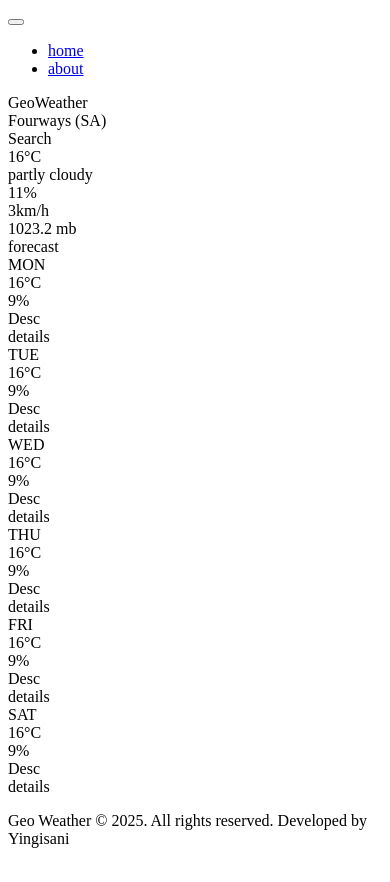
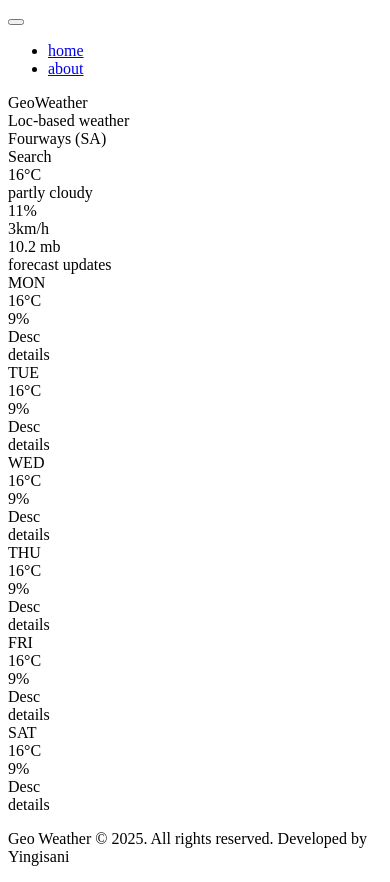
Before and after one commit to mystackbox/prj-weather, an Angular app: page /home in a window 390 px wide. Built offline with nearby package versions, Linux system fonts and the light colour scheme.

Commit message:
Cleaned the media query breakpoints

```diff
--- a/src/app/app.component.html
+++ b/src/app/app.component.html
@@ -1,2 +1,2 @@
 
-<app-main-grid></app-main-grid>
+<app-main-grid/>
--- a/src/app/features/home/pages/home/home.component.html
+++ b/src/app/features/home/pages/home/home.component.html
@@ -1,5 +1,5 @@
 <section id="home-page-container">
-  <article class="page-name"> forecast</article>
+  <article class="page-name"> forecast updates</article>
 
   <article class="page-content">
     <div class="week-weather">
--- a/src/app/layout/header/header.component.html
+++ b/src/app/layout/header/header.component.html
@@ -1,14 +1,11 @@
 <section id="header-container">
-
   <div class="site-identity">
     <div class="site-name">
+      <span><i class="bi bi-crosshair"></i></span>
       <span class="first-title-word">Geo</span>
       <span class="second-title-word">Weather</span>
     </div>
-    <!-- <div class="statement">
-    Location-based weather
-  </div> -->
+
+    <div class="statement">Loc-based weather</div>
   </div>
-
-
 </section>
--- a/src/app/layout/pinned-weather/pinned-weather.component.html
+++ b/src/app/layout/pinned-weather/pinned-weather.component.html
@@ -6,7 +6,7 @@
         <!-- <i class="bi bi-calendar-minus"></i> 14/11/2025 -->
       </div>
     </div>
-    <div class="search-form-container">Search <i class="bi bi-search"></i></div>
+    <div class="search-form-container"> <i class="bi bi-search"></i> Search  </div>
   </div>
 
   <div class="current-weather-container">
@@ -31,7 +31,7 @@
             <i class="bi bi-wind"></i> 3km/h
           </div>
           <div class="little-details pressure">
-            <i class="bi bi-flask-florence"></i> 1023.2 mb
+            <i class="bi bi-flask-florence"></i> 10.2 mb
           </div>
         </div>
       </div>
--- a/src/styles/abstracts/_variables.scss
+++ b/src/styles/abstracts/_variables.scss
@@ -12,7 +12,7 @@ $size-xxl: 40px;
 
 /* -- BREAKPOINTS - RESPONSIVE UI -- */
 $max-widths: (
-  "sm-min": 320px,
+  "sm-min": 375px,
   "sm": 480px,
   "sm-max": 550px,
 
--- a/src/styles/base/_base.scss
+++ b/src/styles/base/_base.scss
@@ -1,8 +1,5 @@
 @use '../abstracts' as *;
+
 html {
-    width: 100%;
-    max-width: 1100px;
-    margin: 0 auto;
-    background-color: $gray-200;
-    padding: 0 ;
+    //   border: 5px solid red;
 }
--- a/src/styles/base/_reset.scss
+++ b/src/styles/base/_reset.scss
@@ -1,7 +1,7 @@
 
 // Resets browser inconsistencies.
 * {
-  margin: 0;
+  margin: 0 ;
   padding: 0;
   box-sizing: border-box;
 }
--- a/src/styles/base/_typography.scss
+++ b/src/styles/base/_typography.scss
@@ -5,4 +5,9 @@ body {
     color: $font-color-default;
     font-size: $size-sm;
     background-color: $white;
+
+    max-width: 1100px;
+    width: 100%;
+    margin: 0 auto;
+    padding: 0;
 }
--- a/src/styles/features/home.scss
+++ b/src/styles/features/home.scss
@@ -5,6 +5,7 @@
   display: flex;
   row-gap: 15px;
   flex-direction: column;
+
 
   .page-name {
     text-transform: uppercase;
@@ -109,6 +110,7 @@
           justify-content: space-around;
           border-radius: $size-xxs - 2px;
           padding: 0px;
+           gap: 10px;
 
           .weather-card {
            background-color: rgb($white, 0.4);
--- a/src/styles/layout/_header.scss
+++ b/src/styles/layout/_header.scss
@@ -1,29 +1,31 @@
 @use '../../styles/abstracts' as *;
 
 #header-container {
-    padding-bottom: 20px;
-    text-transform: capitalize;
+     padding: 15px 0 40px;
     border-bottom: 1px solid rgb($gray-500, 0.4);
 
     .site-identity {
         display: flex;
+        flex-direction: column;
         column-gap: 8px;
-        font-size: $size-lg;
-        align-items: center;
-
-        .site-logo {
-            font-size: $size-xxl;
-        }
+        align-items: flex-start;
 
         .site-name {
             display: flex;
             column-gap: 8px;
             font-weight: 100;
+            text-transform: capitalize;
+            font-size: $size-lg;
+        }
+
+        .statement {
+            font-size: $size-sm + 2px;
+            color: rgb($gray-500, 0.6);
         }
     }
 
     .statement {
-        margin: 0 5px;
+        margin: 0 12px;
         padding: 5px 0;
     }
 
--- a/src/styles/layout/_main-grid.scss
+++ b/src/styles/layout/_main-grid.scss
@@ -1,6 +1,13 @@
 @use '../../styles/abstracts' as *;
 
 .site-grid {
+
+  background-color: #464646;
+  background-attachment: scroll;
+  background-size: cover;
+  background-repeat: no-repeat;
+  background-image: url('../../../public/bg-desktop/94.jpg');
+
 
   display: grid;
   row-gap: 35px;
@@ -20,12 +27,7 @@
     margin: 0px 15px;
   }
 
-  background-color: #464646;
-  background-attachment: scroll;
-  // background-position: center center;
-  background-size: cover;
-  background-repeat: no-repeat;
-  background-image: url('../../../public/bg-desktop/94.jpg');
+
 
 
   .grid-area-header {
@@ -41,7 +43,7 @@
 
   .grid-area-pinned-weather {
     grid-area: pinned-weather;
-    padding: 0;
+    // padding: 0;
   }
 
   .grid-area-main {
@@ -53,8 +55,8 @@
   .grid-area-footer {
     grid-area: footer;
     padding: 30px 0;
-     background-color: rgb($black , 0.8);
-     margin: 0;
+    background-color: rgb($black , 0.8);
+    margin: 0;
   }
 
   @include device-view-point("md") {
```
Also changed, not shown: src/styles/layout/_pinned-weather.scss (+37 -4 lines).
